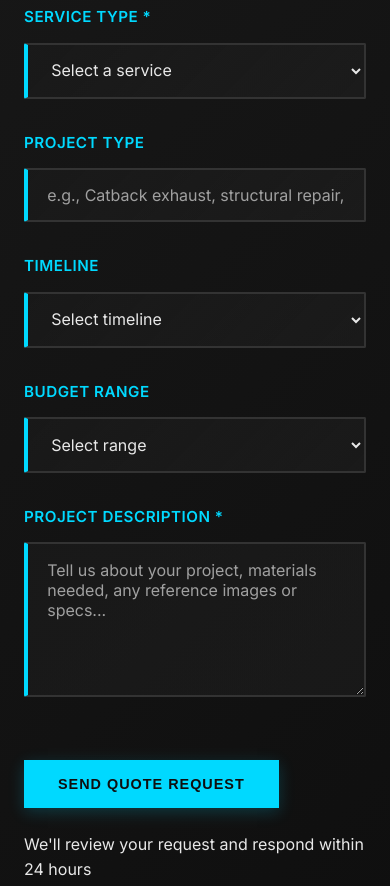
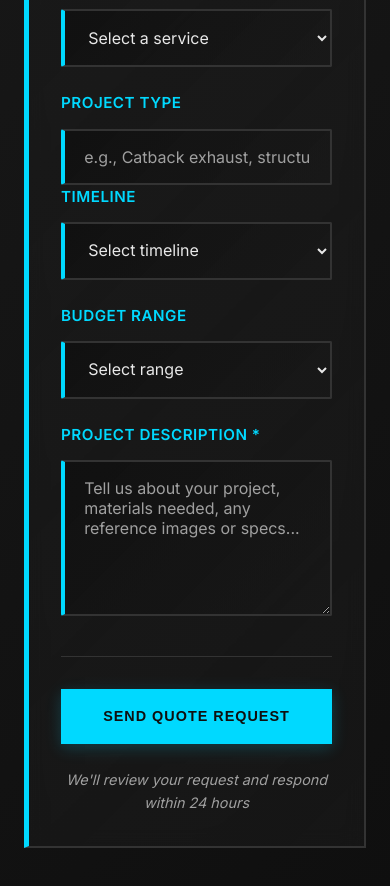
Before and after one commit to 509trailers-byte/nexus-fabrication, a plain HTML site: page index.html in a window 390 px wide. Shown: the part 9020-9906 px from the top of the page. Drawn offline with nearby package versions, Linux system fonts and the light colour scheme.

Commit message:
Update styles.css

```diff
--- a/styles.css
+++ b/styles.css
@@ -708,16 +708,36 @@ section h2::after {
 }
 
 .quote-section h2 {
-    max-width: 600px;
+    max-width: 800px;
+    margin-bottom: 3rem;
+}
+
+.quote-container {
+    max-width: 750px;
 }
 
 .quote-form {
-    max-width: 650px;
-    margin-top: 2.5rem;
+    background: linear-gradient(135deg, rgba(26, 26, 26, 0.6) 0%, rgba(37, 37, 37, 0.3) 100%);
+    padding: 3rem;
+    border: 2px solid var(--border);
+    border-left: 5px solid var(--accent-blue);
+    backdrop-filter: blur(10px);
+}
+
+.form-row {
+    display: grid;
+    grid-template-columns: 1fr 1fr;
+    gap: 1.5rem;
+    margin-bottom: 1.5rem;
 }
 
 .form-group {
-    margin-bottom: 2rem;
+    display: flex;
+    flex-direction: column;
+}
+
+.form-group.full-width {
+    grid-column: 1 / -1;
 }
 
 .form-group label {
@@ -734,8 +754,8 @@ section h2::after {
 .form-group select,
 .form-group textarea {
     width: 100%;
-    padding: 0.95rem 1.2rem;
-    background: linear-gradient(135deg, rgba(26, 26, 26, 0.8) 0%, rgba(37, 37, 37, 0.4) 100%);
+    padding: 1rem 1.2rem;
+    background: linear-gradient(135deg, rgba(15, 15, 15, 0.8) 0%, rgba(26, 26, 26, 0.4) 100%);
     border: 2px solid var(--border);
     border-left: 4px solid var(--accent-blue);
     color: var(--text-light);
@@ -756,25 +776,52 @@ section h2::after {
     outline: none;
     border-left-color: var(--accent-blue-bright);
     border-color: var(--accent-blue);
-    background: linear-gradient(135deg, rgba(26, 26, 26, 0.95) 0%, rgba(37, 37, 37, 0.6) 100%);
-    box-shadow: 0 0 0 3px rgba(0, 217, 255, 0.1);
+    background: linear-gradient(135deg, rgba(15, 15, 15, 0.95) 0%, rgba(26, 26, 26, 0.6) 100%);
+    box-shadow: 0 0 0 4px rgba(0, 217, 255, 0.15);
 }
 
 .form-group textarea {
     resize: vertical;
-    min-height: 140px;
+    min-height: 150px;
     font-family: 'Inter', sans-serif;
 }
 
-.quote-form button {
-    margin-top: 1.5rem;
+.form-footer {
+    margin-top: 2.5rem;
+    padding-top: 2rem;
+    border-top: 1px solid var(--border);
+}
+
+.form-footer .cta-button {
+    width: 100%;
+    padding: 1.1rem 2rem;
+    text-align: center;
 }
 
 .form-note {
     margin-top: 1.5rem;
     color: var(--accent-blue);
-    font-size: 0.95rem;
+    font-size: 1rem;
     font-weight: 500;
+    text-align: center;
+}
+
+.form-disclaimer {
+    margin-top: 1rem;
+    color: var(--text-muted);
+    font-size: 0.9rem;
+    text-align: center;
+    font-style: italic;
+}
+
+@media (max-width: 768px) {
+    .form-row {
+        grid-template-columns: 1fr;
+    }
+
+    .quote-form {
+        padding: 2rem;
+    }
 }
 
 /* Contact Section */
```
